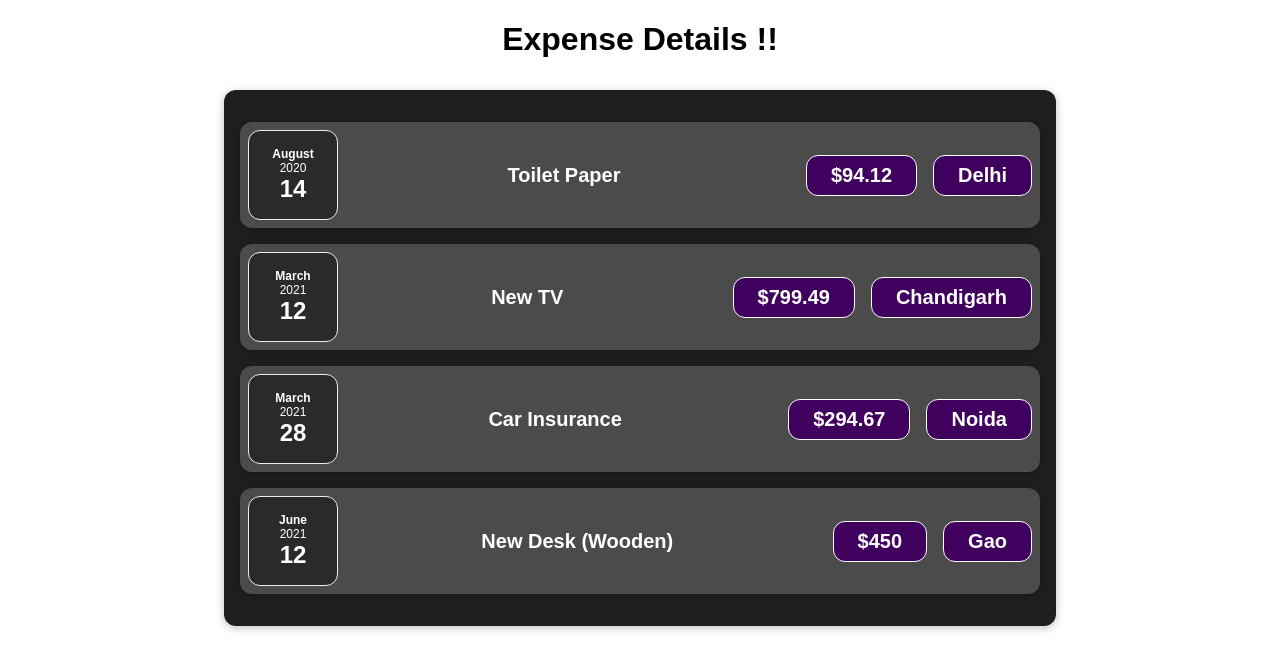
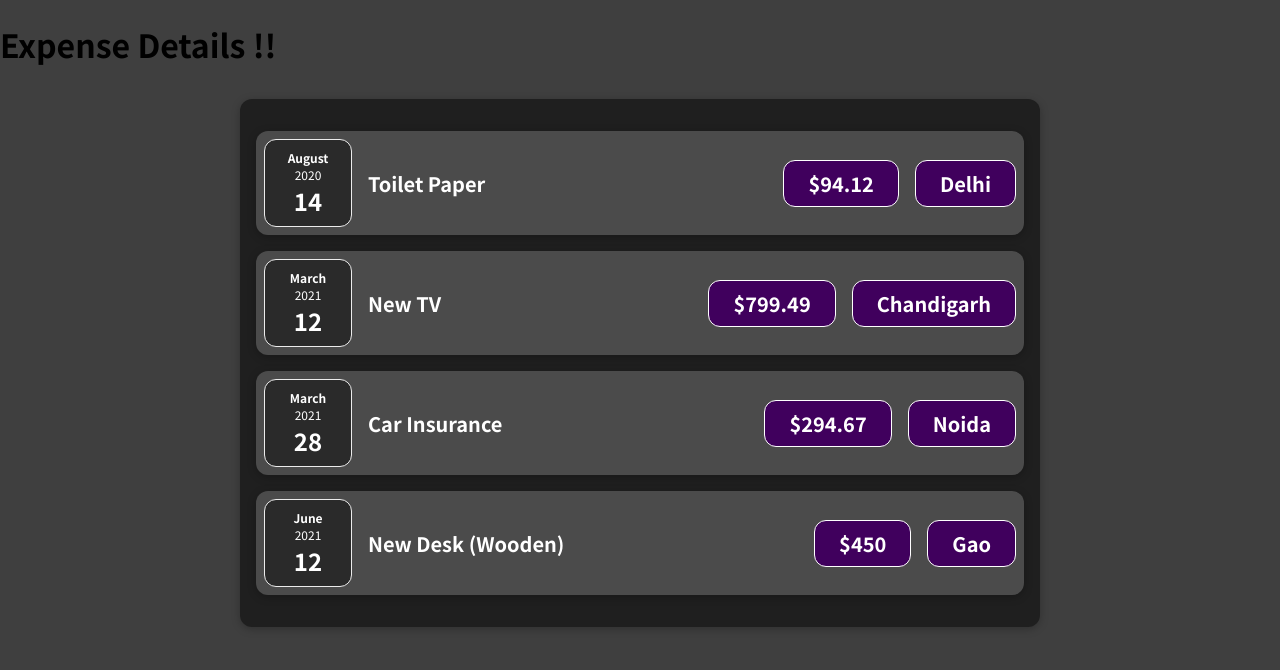
Before and after one commit to Rahul-71/Expenses, a JavaScript app: page / in a window 1280 px wide. Shown: the top 670 px of the page. Built offline with nearby package versions, Linux system fonts and the light colour scheme.

Commit message:
Included font for index page

```diff
--- a/src/App.js
+++ b/src/App.js
@@ -1,5 +1,5 @@
 import Expenses from "./components/Expenses";
-import "./styles.css";
+import "./index.css";
 
 export default function App() {
 	const expenses = [
--- /dev/null
+++ b/src/index.css
@@ -0,0 +1,14 @@
+@import url('https://fonts.googleapis.com/css2?family=Noto+Sans+JP:wght@400;700&display=swap');
+
+* {
+    box-sizing: border-box;
+}
+
+html {
+    font-family: 'Noto Sans JP', sans-serif;
+}
+
+body {
+    margin: 0;
+    background-color: #3f3f3f;
+}
--- a/src/index.js
+++ b/src/index.js
@@ -1,4 +1,3 @@
-import { StrictMode } from "react";
 import { createRoot } from "react-dom/client";
 
 import App from "./App";
@@ -7,7 +6,5 @@
 const root = createRoot(rootElement);
 
 root.render(
-  <StrictMode>
-    <App />
-  </StrictMode>
+  <App />
 );
--- a/src/styles.css
+++ /dev/null
@@ -1,4 +0,0 @@
-.App {
-  font-family: sans-serif;
-  text-align: center;
-}
```
